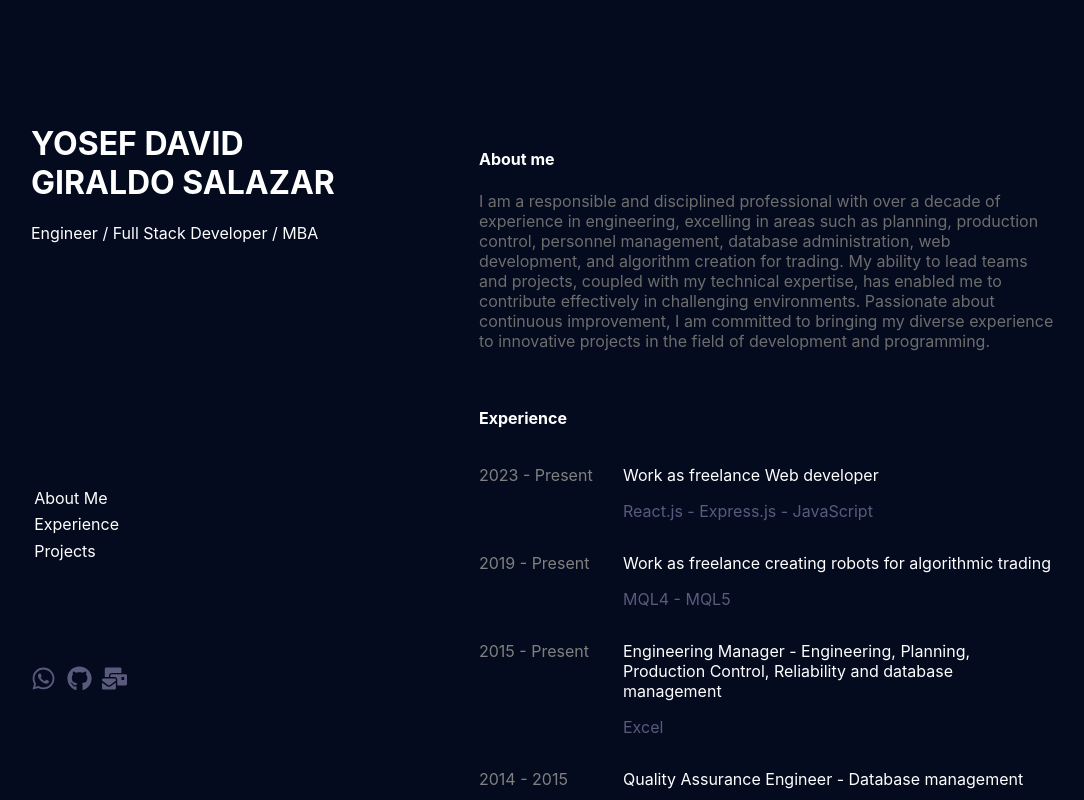
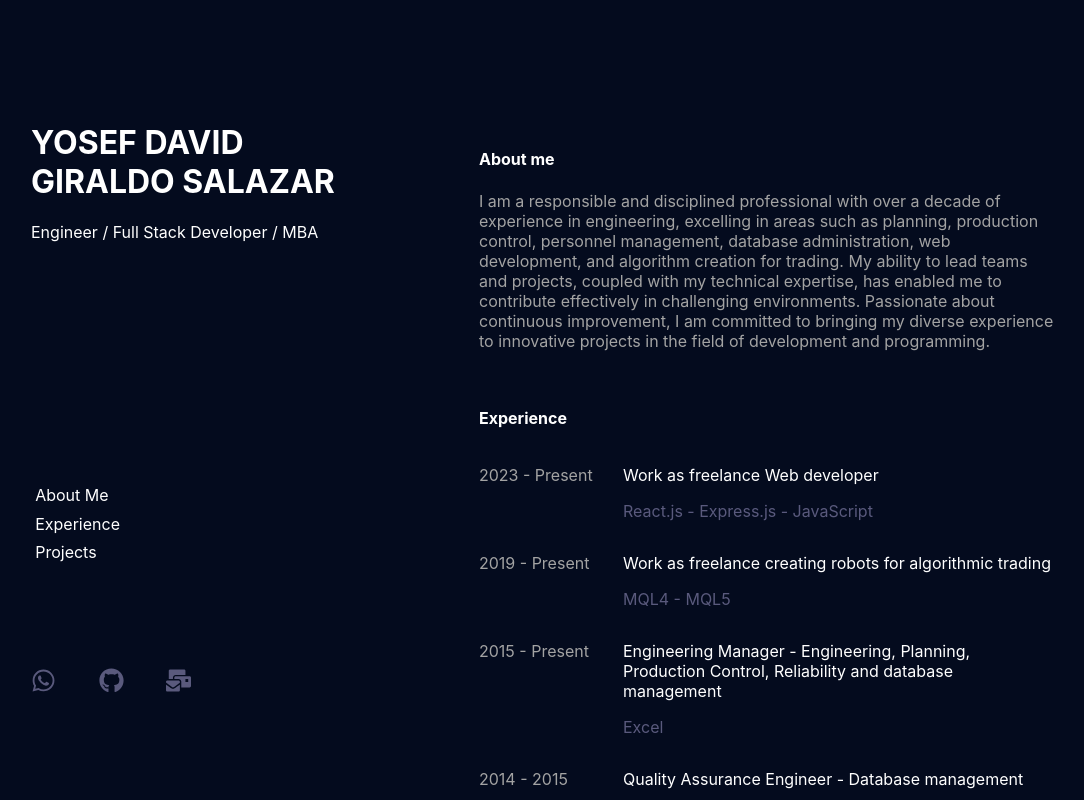
Before and after one commit to yfdd617235/portfolio, a React (Create React App) app: page / in a window 1280 px wide. Shown: the whole page, without its empty margins (97-1181 px from the left). Built offline with nearby package versions, Linux system fonts and the light colour scheme.

Commit message:
update borders

```diff
--- a/src/components/aboutme/AboutMe.jsx
+++ b/src/components/aboutme/AboutMe.jsx
@@ -5,7 +5,7 @@ function AboutMe() {
     return (
         <div className='aboutme'>
             <h4>About me</h4>
-            <p className='info-p'>I am a responsible and disciplined professional with over a decade of experience in engineering, excelling in areas such as planning, production control, personnel management, database administration, web development, and algorithm creation for trading. My ability to lead teams and projects, coupled with my technical expertise, has enabled me to contribute effectively in challenging environments. Passionate about continuous improvement, I am committed to bringing my diverse experience to innovative projects in the field of development and programming.</p>
+            <p className='info-r'>I am a responsible and disciplined professional with over a decade of experience in engineering, excelling in areas such as planning, production control, personnel management, database administration, web development, and algorithm creation for trading. My ability to lead teams and projects, coupled with my technical expertise, has enabled me to contribute effectively in challenging environments. Passionate about continuous improvement, I am committed to bringing my diverse experience to innovative projects in the field of development and programming.</p>
         </div>
 
     )
--- a/src/components/aboutme/aboutme.css
+++ b/src/components/aboutme/aboutme.css
@@ -3,6 +3,6 @@
     margin-bottom: 10%;
 }
 
-.info-p{
-    color: rgb(109, 109, 109);
+.info-r{
+    color: rgb(163, 163, 163);
 }
--- a/src/components/experience/experience.css
+++ b/src/components/experience/experience.css
@@ -5,7 +5,7 @@
 }
 
 .info-date{
-    color: gray;
+    color: rgb(163, 163, 163);
     width: 25%;
     /* border: solid;  */
 }
--- a/src/components/navBar/navbar.css
+++ b/src/components/navBar/navbar.css
@@ -8,7 +8,7 @@
 }
 
 .link{
-    /* border: solid yellow; */
+    border: 1px solid #040b1e;
     display: flex;
     flex-direction: column;
     text-decoration: none;
@@ -30,7 +30,7 @@
     /* border: solid blue; */
     display: flex;
     justify-content:space-between;
-    width: 30%;
+    width: 50%;
 }
 
 .link:hover{
--- a/src/components/projects/projects.css
+++ b/src/components/projects/projects.css
@@ -2,6 +2,10 @@
     /* border: solid; */
     margin-top: 2%;
     margin-bottom: 5%;
+}
+
+.projects .row{
+    border: 1px solid #040b1e;
 }
 
 .projects .row:hover{
@@ -33,7 +37,7 @@
     /* border: solid blue; */
     display: flex;
     justify-content:space-between;
-    width: 15%;
+    width: 30%;
 }
 
 img {
```
Also changed, not shown: 11 other files (tests, documents, lock files or other folders).
